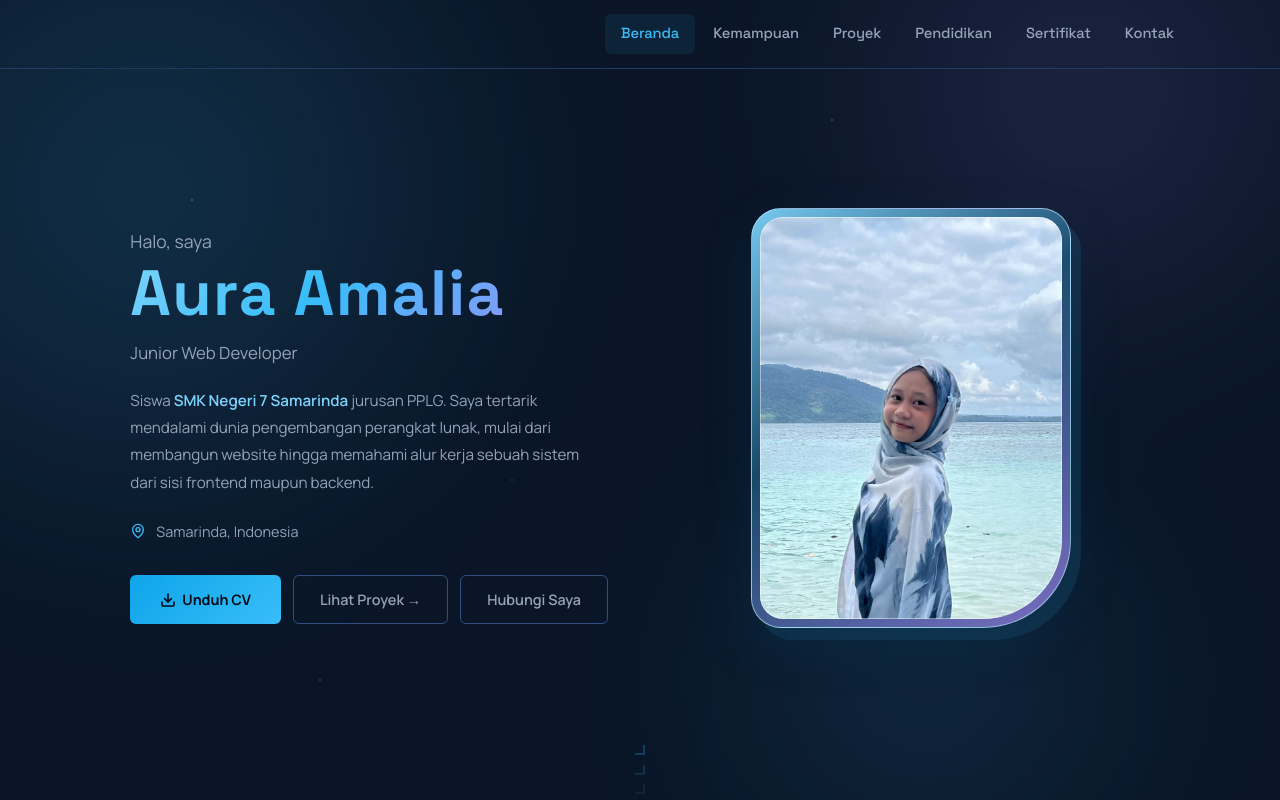
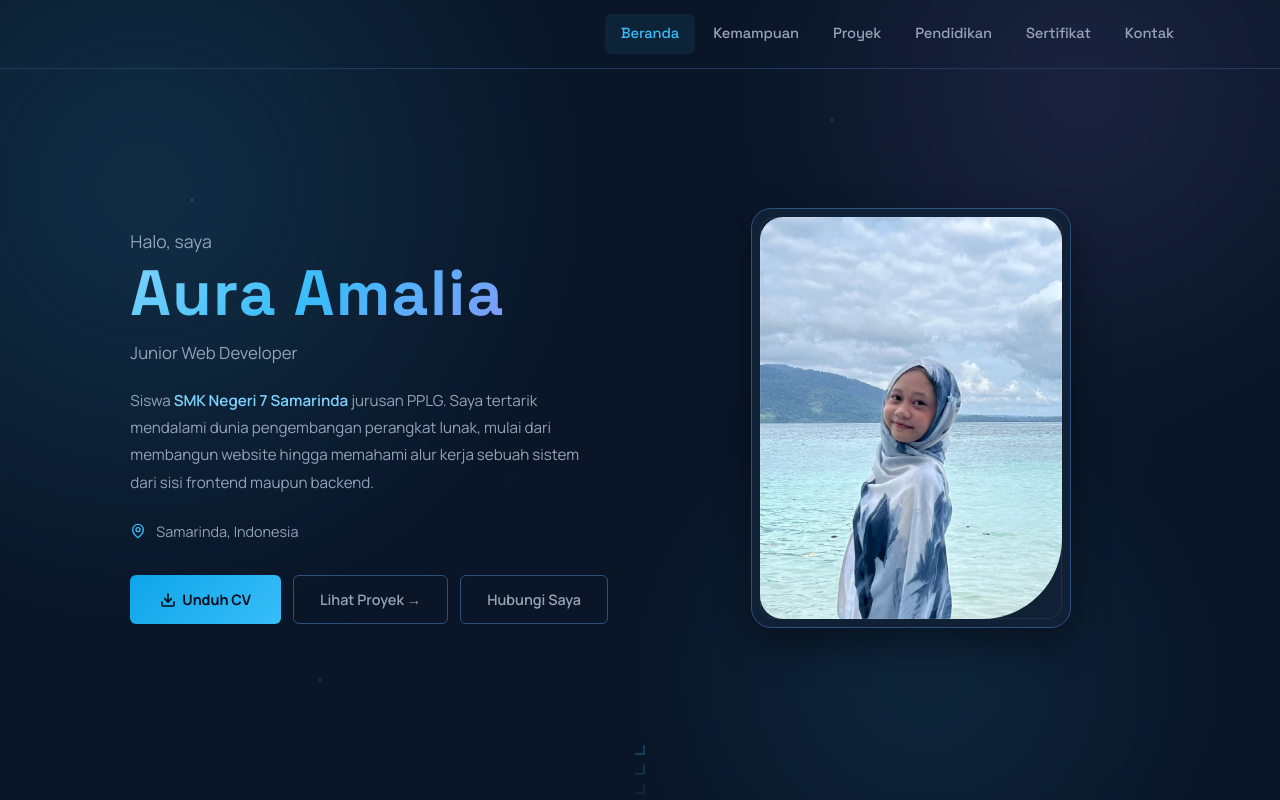
Before and after one commit to auraaly/Portofolio, a Vue app: page / in a window 1280 px wide. Shown: the top 800 px of the page. Built offline with nearby package versions, Linux system fonts and the light colour scheme.

Commit message:
hapus efek kilap berkilau pada foto profil

```diff
--- a/src/assets/main.css
+++ b/src/assets/main.css
@@ -775,31 +775,20 @@ main > section:not(:first-child) { position: relative; }
   width: clamp(220px, 30vw, 320px);
   height: clamp(290px, 36vw, 420px);
   padding: 8px;
-  border-radius: 30px 30px 88px 30px;
+  border-radius: 20px;
   overflow: hidden;
-  background: linear-gradient(145deg, rgba(125,211,252,0.95), rgba(56,189,248,0.3) 42%, rgba(167,139,250,0.72));
-  border: 1px solid rgba(186,230,253,0.65);
-  box-shadow: 0 18px 45px rgba(8,47,73,0.42), 10px 12px 0 rgba(56,189,248,0.12);
+  background: var(--surface);
+  border: 1px solid var(--border-b);
+  box-shadow: 0 16px 36px rgba(0, 0, 0, 0.4);
 }
 .glass-frame::before {
   content: '';
   position: absolute;
   inset: 8px;
-  border-radius: 23px 23px 80px 23px;
-  border: 1px solid rgba(255,255,255,0.44);
+  border-radius: 14px;
+  border: 1px solid rgba(255, 255, 255, 0.08);
   z-index: 2;
   pointer-events: none;
-}
-.glass-frame::after {
-  content: '';
-  position: absolute;
-  top: -55%; left: -30%;
-  width: 30%; height: 210%;
-  background: linear-gradient(90deg, transparent, rgba(255,255,255,0.32), transparent);
-  transform: rotate(18deg);
-  z-index: 3;
-  pointer-events: none;
-  animation: photo-sheen 6s ease-in-out infinite;
 }
 .hero-img {
   position: absolute;
```
